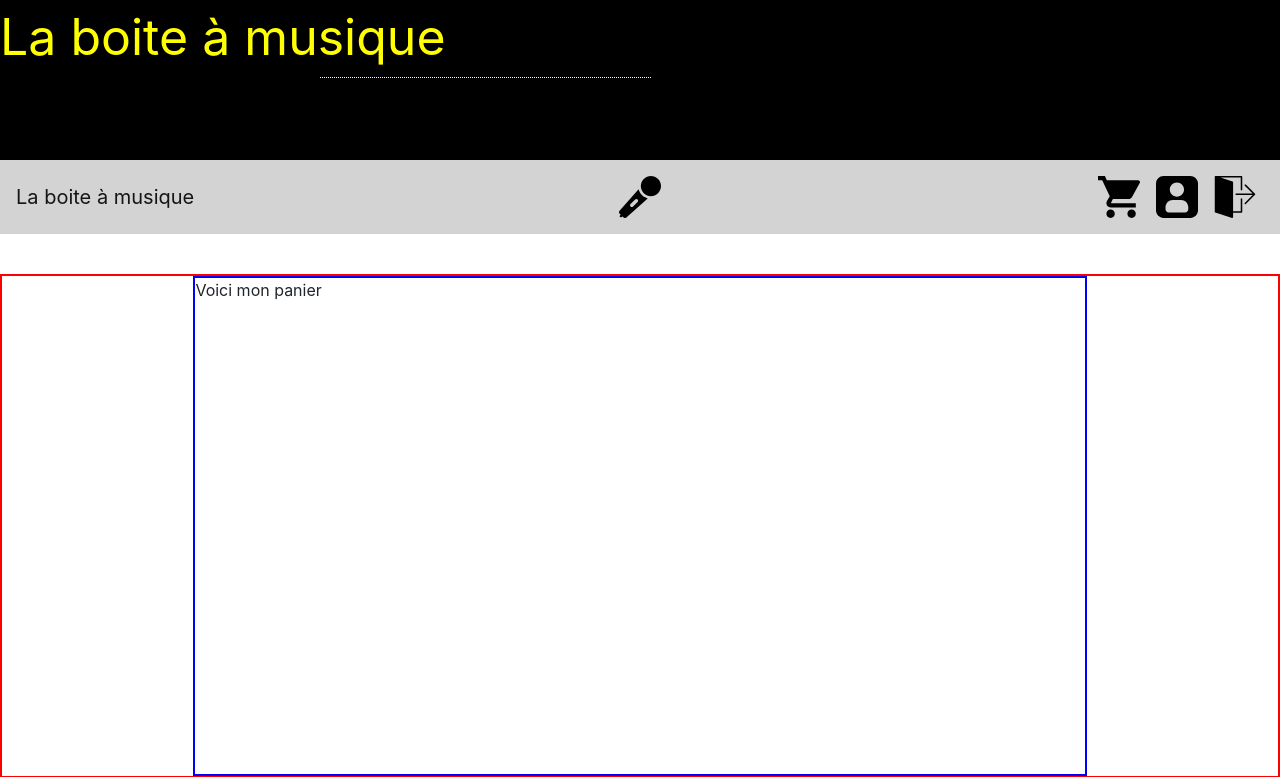
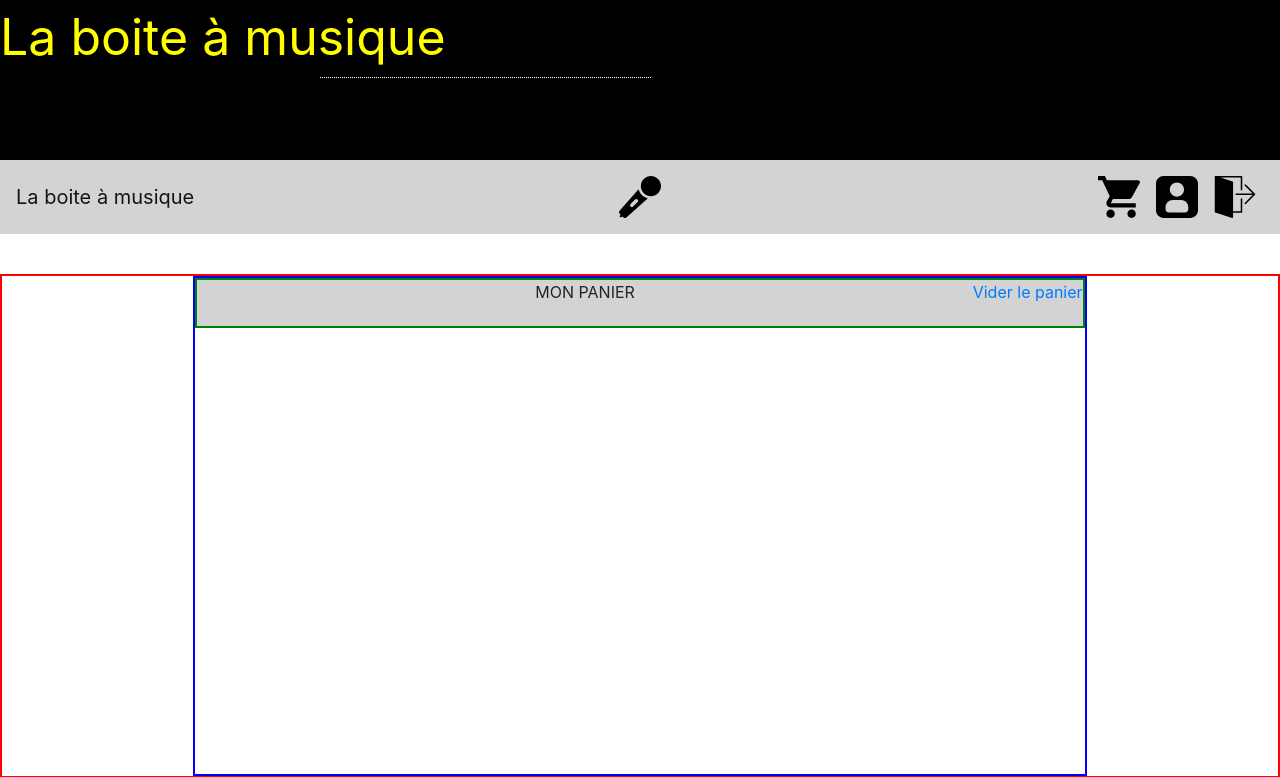
Before and after one commit to saoT/ecommerce, a PHP site: page /pages/panier.php in a window 1280 px wide. Shown: the top 777 px of the page. Run offline with PHP 8.4, Linux system fonts and the light colour scheme; a user stored in the database is signed in.

Commit message:
panier presque fonctionnel

```diff
--- a/index.css
+++ b/index.css
@@ -365,6 +365,7 @@ hr {
   /* border: 5px solid black; */
   overflow: scroll;
   overflow-x: hidden;
+  overflow-y: auto;
 }
 
 
@@ -427,4 +428,22 @@ hr {
   width: 70%;
   border: 2px solid blue;
   position: relative;
+  overflow: scroll;
+  overflow-x: hidden;
+  overflow-y:auto;
 }
+
+#panier a{
+  text-decoration: none;
+}
+.panierentete{
+  border: 2px solid green;
+  width: 100%;
+  height: 10%;
+  text-align: center;
+  background-color: lightgrey;
+  margin-bottom: 5px;
+}
+#vider{
+  float: right;
+}
--- a/pages/panier.php
+++ b/pages/panier.php
@@ -6,6 +6,26 @@ if (!isset($_SESSION['prenom']))
 {
 	header('Location: ../index.php');
 	exit;
+}
+
+if(!empty($_GET["action"]))
+{
+	switch($_GET["action"])
+	{
+		case "remove":
+		if(!empty($_SESSION["cart_item"])) {
+			foreach($_SESSION["cart_item"] as $k => $v) {
+				if($_GET["id_musique"] == $k)
+					unset($_SESSION["cart_item"][$k]);
+				if(empty($_SESSION["cart_item"]))
+					unset($_SESSION["cart_item"]);
+			}
+		}
+		break;
+		case "empty":
+		unset($_SESSION["cart_item"]);
+		break;
+	}
 }
 ?>
 
@@ -24,7 +44,43 @@ if (!isset($_SESSION['prenom']))
 		<?php require_once("../includes/navbar.php"); ?>
 		<div class="basketcontainer">
 			<div id="panier">
-			Voici mon panier
+				<div class="panierentete"><span>MON PANIER</span> <span id="vider"><a id="btnEmpty" href="panier.php?action=empty">Vider le panier</a></span></div>
+				<?php
+				if(isset($_SESSION["cart_item"])){
+					$item_total = 0;
+					?>
+					<table class="table table-dark">
+						<tbody>
+							<tr>
+								<th>Nom de l'album</th>
+								<th>Artiste</th>
+								<th>Quantité</th>
+								<th>Prix vinyl</th>
+								<th></th>
+							</tr>
+							<?php
+							foreach ($_SESSION["cart_item"] as $item){
+								?>
+								<tr>
+									<td><strong><?php echo $item["nom_album"]; ?></strong></td>
+									<td><?php echo $item["nom_artiste"]; ?></td>
+									<td><?php echo $item["quantity"]; ?></td>
+									<td><?php echo "$".$item["prix_vinyl"]; ?></td>
+									<td><a href="panier.php?id_musique=<?php echo $item["id_musique"]; ?>&action=remove" title="Supprimer">Retirer du caddie</a></td>
+								</tr>
+								<?php
+								$item_total += ($item["prix_vinyl"]*$item["quantity"]);
+							};
+							?>
+
+							<tr>
+								<td colspan="5" align=right><strong>Total:</strong> <?php echo "$".$item_total; ?></td>
+							</tr>
+						</tbody>
+					</table>
+					<?php
+				};
+				?>
 			</div>
 		</div>
 		<?php require_once("../includes/footer.php");?>
```
Also changed, not shown: pages/descriproducts.php (+36 -4 lines). Lines whose indentation alone changed are shown as unchanged.
